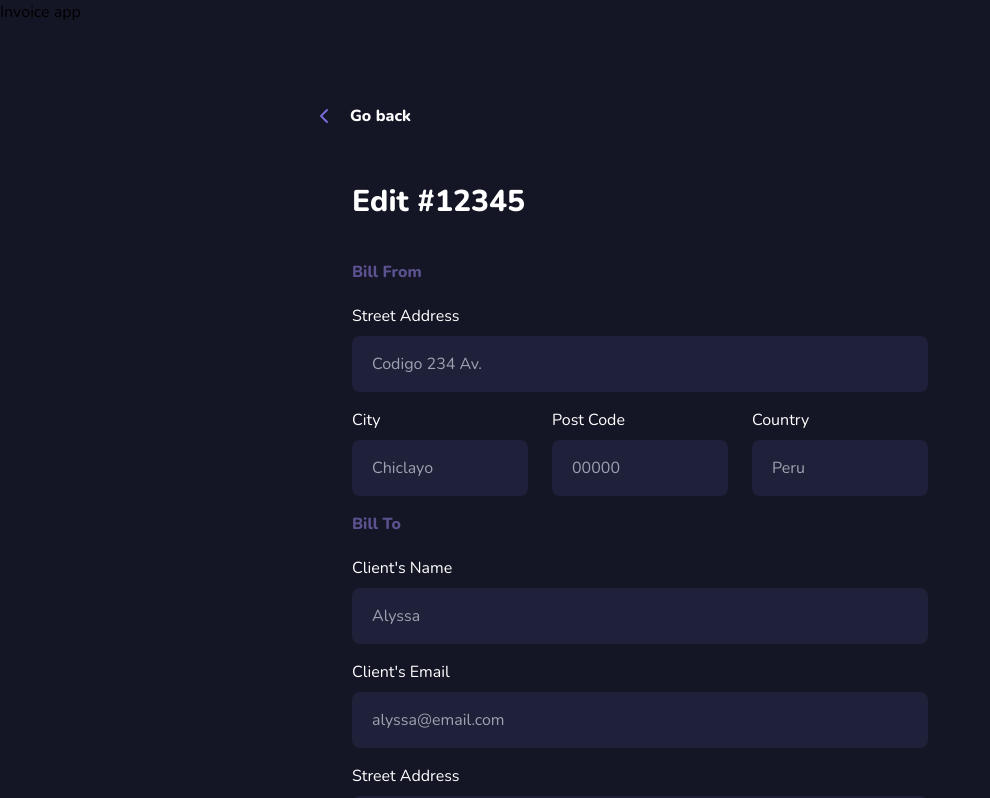
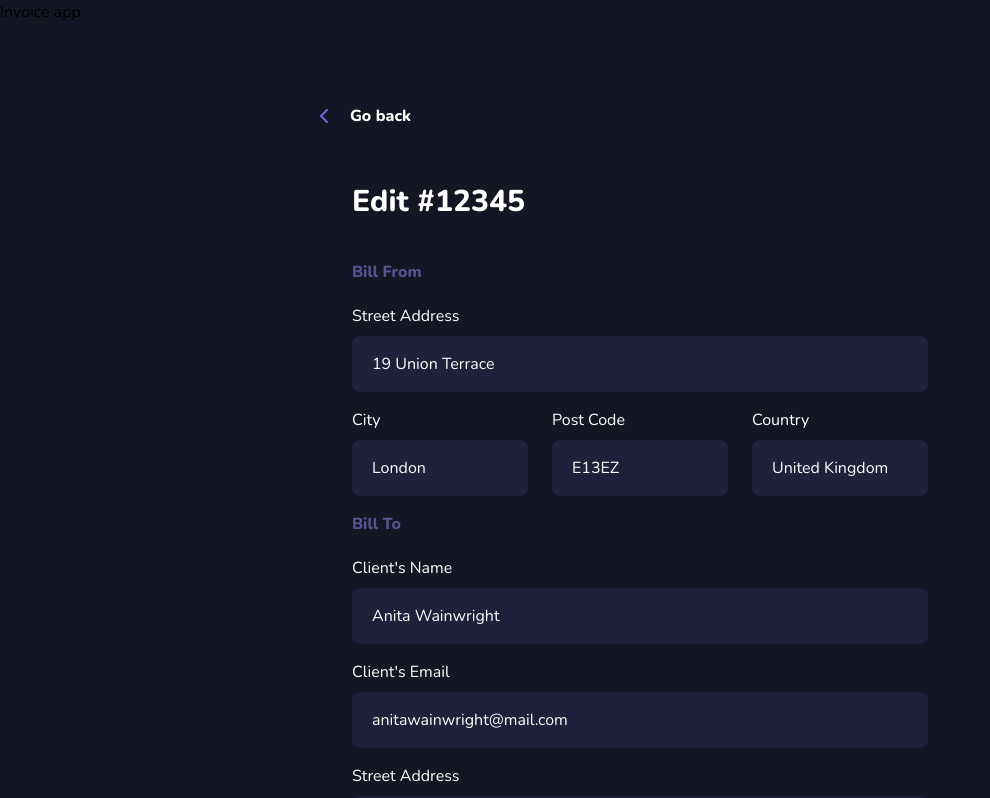
Before and after one commit to victorvzn/bootcamp-especialista-vue3, a Vue app: page /invoice/17efeb52-a3a1-49d7-b037-6bc9a3b10dc4/edit in a window 1280 px wide. Shown: the top 798 px of the page, without its empty margins (0-990 px from the left). Built offline with nearby package versions, Linux system fonts and the light colour scheme.

Commit message:
semana06, dia02, Terminando la vista edit de invoice

```diff
--- a/src/components/shared/BaseInput.vue
+++ b/src/components/shared/BaseInput.vue
@@ -22,6 +22,7 @@ defineProps({
       type="text"
       class="w-full py-4 px-5 rounded-lg bg-[#1f213a]"
       v-bind="$attrs"
+      :value="modelValue"
       @input="$emit('update:modelValue', $event.target.value)"
     />
   </label>
--- a/src/components/shared/InvoiceForm.vue
+++ b/src/components/shared/InvoiceForm.vue
@@ -1,5 +1,5 @@
 <script setup>
-import { ref } from 'vue'
+import { ref, onBeforeMount } from 'vue'
 
 import BaseInput from '@/components/shared/BaseInput.vue';
 import BaseSelect from '@/components/shared/BaseSelect.vue';
@@ -32,14 +32,35 @@ const onSubmit = (event) => {
   console.log(form.value)
 }
 
-defineProps({
+const props = defineProps({
   label: {
     type: String,
     default: ''
   },
   data: {
     type: Object,
-    required: true
+    data: {}
+  }
+})
+
+onBeforeMount(() => {
+  if (props.data) {
+    form.value = {
+      billFromStreetAddress: props.data.bill.from.streetAddress,
+      billFromCity: props.data.bill.from.city,
+      billFromPostCode: props.data.bill.from.postCode,
+      billFromCountry: props.data.bill.from.country,
+      billToClientName: props.data.bill.to.client.name,
+      billToClientEmail: props.data.bill.to.client.email,
+      billToClientStreetAddress: props.data.bill.to.streetAddress,
+      billToCity: props.data.bill.to.city,
+      billToPostCode: props.data.bill.to.postCode,
+      billToCountry: props.data.bill.to.country,
+      invoiceDate: props.data.invoice.date,
+      paymentTerms: props.data.invoice.paymentTerms,
+      projectDescription: props.data.invoice.project.description,
+      invoiceItems: props.data.invoice.items
+    }
   }
 })
 </script>
@@ -185,7 +206,5 @@ defineProps({
         </div>
       </form>
     </section>
-
-    <pre class="text-white">{{ data }}</pre>
   </div>
 </template>
--- a/src/mock-data/invoices.json
+++ b/src/mock-data/invoices.json
@@ -37,9 +37,9 @@
         }
       },
       "invoice": {
-        "date": "21 Aug 2023",
+        "date": "2023-08-21",
         "invoiceDue": "2023-10-12",
-        "paymentTerms": "Next 30 Days",
+        "paymentTerms": "2",
         "project": {
           "description": "Graphic Design 1"
         },
@@ -59,6 +59,12 @@
             "qty": 2,
             "price": 200.00,
             "total": 400.00
+          },
+          {
+            "name": "Email Design",
+            "qty": 4,
+            "price": 400.00,
+            "total": 1600.00
           }
         ]
       }
@@ -86,9 +92,9 @@
         }
       },
       "invoice": {
-        "date": "19 Aug 2023",
+        "date": "2023-08-19",
         "invoiceDue": "2023-10-12",
-        "paymentTerms": "Next 30 Days",
+        "paymentTerms": "3",
         "project": {
           "description": "Graphic Design 2"
         },
@@ -135,9 +141,9 @@
         }
       },
       "invoice": {
-        "date": "01 Oct 2023",
+        "date": "2023-10-01",
         "invoiceDue": "2023-10-12",
-        "paymentTerms": "Next 30 Days",
+        "paymentTerms": "2",
         "project": {
           "description": "Graphic Design 3"
         },
@@ -184,9 +190,9 @@
         }
       },
       "invoice": {
-        "date": "12 Oct 2023",
-        "invoiceDue": "2023-10-12",
-        "paymentTerms": "Next 30 Days",
+        "date": "2023-10-12",
+        "invoiceDue": "2023-10-28",
+        "paymentTerms": "1",
         "project": {
           "description": "Graphic Design 4"
         },
@@ -233,9 +239,9 @@
         }
       },
       "invoice": {
-        "date": "14 Oct 2023",
-        "invoiceDue": "2023-10-12",
-        "paymentTerms": "Next 30 Days",
+        "date": "2023-10-14",
+        "invoiceDue": "2023-10-22",
+        "paymentTerms": "3",
         "project": {
           "description": "Graphic Design 5"
         },
@@ -282,9 +288,9 @@
         }
       },
       "invoice": {
-        "date": "12 Nov 2023",
-        "invoiceDue": "2023-10-12",
-        "paymentTerms": "Next 30 Days",
+        "date": "2023-11-20",
+        "invoiceDue": "2023-12-20",
+        "paymentTerms": "2",
         "project": {
           "description": "Graphic Design 6"
         },
--- a/src/views/InvoiceEditView.vue
+++ b/src/views/InvoiceEditView.vue
@@ -1,5 +1,5 @@
 <script setup>
-import { onBeforeMount } from 'vue'
+import { onBeforeMount, ref } from 'vue'
 import { useRoute } from 'vue-router'
 
 import { useInvoicesStore } from '@/stores/invoices'
@@ -12,12 +12,16 @@ const { getOne, getInvoice } = useInvoicesStore()
 
 const { id } = route.params
 
-onBeforeMount(async () => await getOne(id))
+onBeforeMount(async () => {
+  await getOne(id)
+})
 </script>
 
 <template>
-  <InvoiceForm
-    label="Edit #12345"
-    :data="getInvoice()"
-  />
+  <div v-if="getInvoice()">
+    <InvoiceForm
+      label="Edit #12345"
+      :data="getInvoice()"
+    />
+  </div>
 </template>
```
